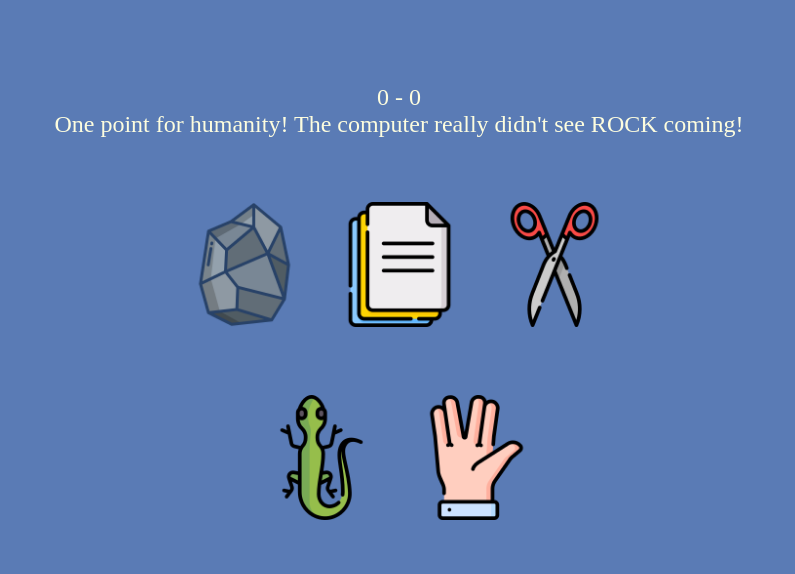
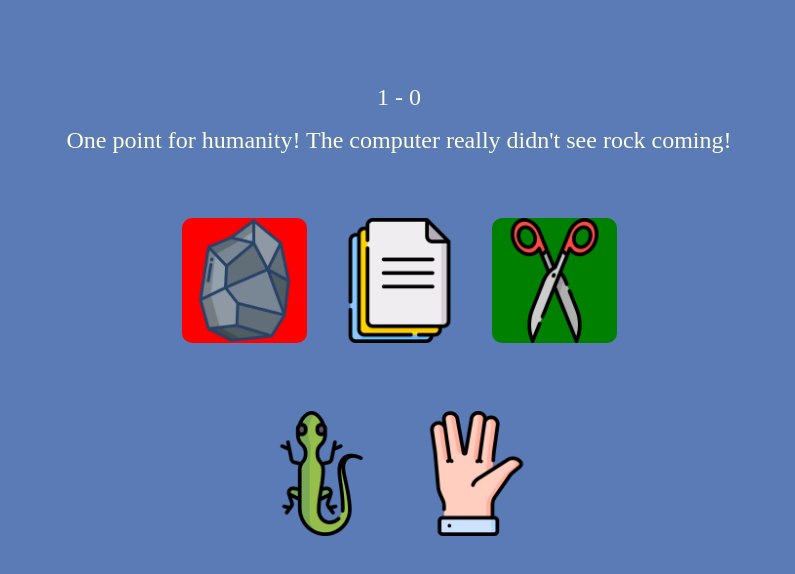
Before and after one commit to Velthas/rockpaperscissors, a plain HTML site: page index.html in a window 1280 px wide. Both pictures are taken after a click on the element 485 px from the left and 323 px from the top of the page. Shown: the part 84-658 px from the top of the page, without its empty margins (241-1036 px from the left). Drawn offline with Linux system fonts and the light colour scheme.

Commit message:
Added script for dynamic highlights and more css rules

```diff
--- a/index.html
+++ b/index.html
@@ -14,8 +14,9 @@
         </div>
 
         <div id="score">
-            <div class="computer">0</div> -
-            <div class="player">0</div>
+            <div class="player">0</div> -
+
+            <div class="computer">0</div>
         </div>
 
         <div id="choices">
--- a/script.js
+++ b/script.js
@@ -1,15 +1,38 @@
+//Fetch the nodes to display the score to:
+const playerScoreDiv = document.querySelector(".player");
+const computerScoreDiv = document.querySelector(".computer");
+
+
+//Create variables to store the score
+let playerScore = 0;
+let computerScore = 0;
+
+//Get the nodes to apply event listeners to
 const rock = document.querySelector(".rock");
 const paper = document.querySelector(".paper");
 const scissors = document.querySelector(".scissors");
 const lizard = document.querySelector(".lizard");
 const spock = document.querySelector(".spock");
 
+//Pass the information about player move to the playRound function.
+//Computer move is generated dinamically using computerPlay.
+rock.addEventListener('click', () => playRound("ROCK", computerPlay()));
+paper.addEventListener('click', () => playRound("PAPER", computerPlay()));
+scissors.addEventListener('click', () => playRound("SCISSORS", computerPlay()));
+spock.addEventListener('click', () => playRound("SPOCK", computerPlay()));
+lizard.addEventListener('click', () => playRound("LIZARD", computerPlay()));
+
+//Create the div to display the results and fetch the parent node scoreDiv to append it to
+const scoreDiv = document.querySelector('#score');
+const results = document.createElement('div');
+
+
+//Randomly generate a number and extract a move from the result
 function computerPlay() {
     let generateNumber = (Math.floor(Math.random() * 5)) + 1;
     switch (generateNumber) {
         case 1:
             return "ROCK";
-
         case 2:
             return "PAPER";
 
@@ -24,32 +47,81 @@ function computerPlay() {
     }
 }
 
-rock.addEventListener('click', () => playRound("ROCK", computerPlay()));
-paper.addEventListener('click', () => playRound("PAPER", computerPlay()));
-scissors.addEventListener('click', () => playRound("SCISSORS", computerPlay()));
-spock.addEventListener('click', () => playRound("SPOCK", computerPlay()));
-lizard.addEventListener('click', () => playRound("LIZARD", computerPlay()));
+//Plays a rpsls round based on user input and randomly generated computer input.
+function playRound(playerSelection, computerSelection) {
 
-const scoreDiv = document.querySelector('#score');
-const results = document.createElement('div');
+    //Use descendant selectors to fetch the image and highlight it with color to show player and computer choice
+    let playerItemClass = `.${playerSelection.toLowerCase()} img`;
+    let computerItemClass = `.${computerSelection.toLowerCase()} img`;
+    highlightChoices(playerItemClass, computerItemClass);
 
-function playRound(playerSelection, computerSelection) {
-    console.log(computerSelection)
+
+    //Add the comment section under the scoreboard
     scoreDiv.appendChild(results);
     results.classList.add("comment");
 
     //Check for a winner or a loser based on comparing the two selections.
-    if  (playerSelection === "ROCK" && computerSelection === "SCISSORS" || playerSelection === "PAPER" && computerSelection === "ROCK" ||  playerSelection === "SCISSORS" && computerSelection === "PAPER" || playerSelection === "ROCK" && computerSelection === "LIZARD" || playerSelection === "LIZARD" && computerSelection === "SPOCK" || playerSelection === "SPOCK" &&computerSelection === "SCISSORS" || playerSelection === "PAPER" && computerSelection === "SPOCK" || playerSelection === "SCISSORS" && computerSelection === "LIZARD" || playerSelection === "SPOCK" && computerSelection === "ROCK" || playerSelection === "LIZARD" && computerSelection === "PAPER") {
-        results.textContent = `One point\n for humanity!\nThe computer really didn't see ${playerSelection} coming!`
+    if  (playerSelection === "ROCK" && computerSelection === "SCISSORS" ||
+     playerSelection === "PAPER" && computerSelection === "ROCK" ||
+       playerSelection === "SCISSORS" && computerSelection === "PAPER" ||
+        playerSelection === "ROCK" && computerSelection === "LIZARD" ||
+         playerSelection === "LIZARD" && computerSelection === "SPOCK" ||
+          playerSelection === "SPOCK" &&computerSelection === "SCISSORS" ||
+           playerSelection === "PAPER" && computerSelection === "SPOCK" ||
+            playerSelection === "SCISSORS" && computerSelection === "LIZARD" ||
+             playerSelection === "SPOCK" && computerSelection === "ROCK" ||
+              playerSelection === "LIZARD" && computerSelection === "PAPER") {
+
+        results.textContent = `One point\n for humanity!\nThe computer really didn't see ${playerSelection.toLowerCase()} coming!`;
+        //Increase the player's score and update the text-content
+        playerScore += 1
+        playerScoreDiv.textContent = playerScore;
+
+
     }
+
     //If the computer's choice and the player's are the same, then it's a tie
     else if (playerSelection === computerSelection) {
 
         results.textContent = "It's a tie! Get back at it!"
     }
+
     //In all other cases, we lost
     else {
+
         results.textContent = `The machines have won this round, keep going!`
+        computerScore += 1;
+        computerScoreDiv.textContent = playerScore;
     }
 
 }
+
+function highlightChoices(playerItemClass, computerItemClass) {
+
+    //See if there's already a highlight going on
+    const playerImg = document.querySelector('.human');
+    const computerImg = document.querySelector('.machine');
+    const humanMachineTie = document.querySelector('.hmtie')
+
+    //If so, remove it
+    if (playerImg) {
+        playerImg.classList.remove('human');
+        computerImg.classList.remove('machine');
+    }
+    else if (humanMachineTie) {
+        humanMachineTie.classList.remove('hmtie');
+    }
+
+
+    const playerItem = document.querySelector(playerItemClass);
+    const computerItem = document.querySelector(computerItemClass);
+
+    //In the event of a tie, apply a tie class to the shared item.
+    if (playerItemClass === computerItemClass) {
+        playerItem.classList.add('hmtie');
+    }
+    else {
+    playerItem.classList.add('human');
+    computerItem.classList.add('machine');
+    }
+}
--- a/style.css
+++ b/style.css
@@ -47,4 +47,20 @@ div.classics {
 
 .comment {
     display: block;
+    margin: 2vh 0 0 0;
 }
+
+.human {
+    background-color: red;
+    border-radius: 10px;
+}
+
+.machine {
+    background-color: green;
+    border-radius: 10px;
+}
+
+.hmtie {
+    background-color: yellow;
+    border-radius: 10px;
+}
```
